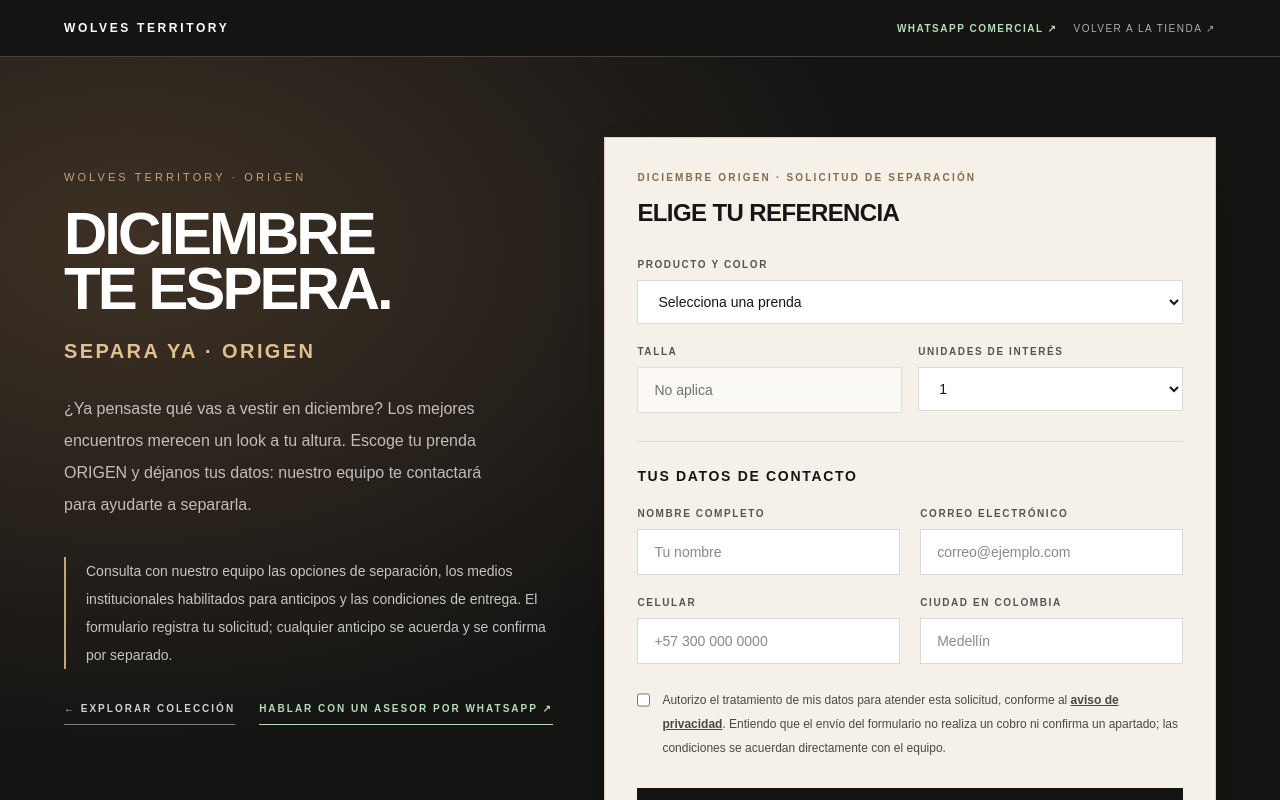
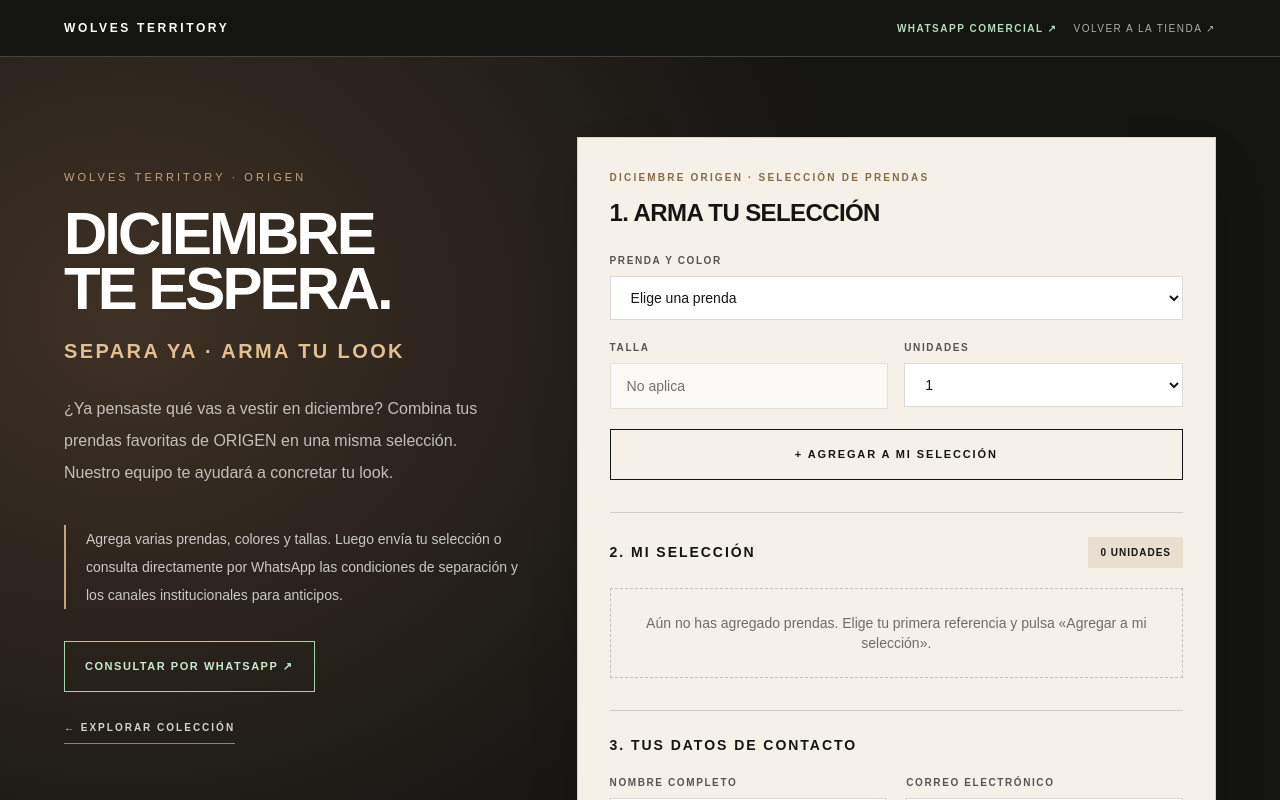
Before and after one commit to deltastudiocomunicaciones-cpu/wolves-territory, a Next.js app: page /reservas in a window 1280 px wide. Shown: the top 800 px of the page. Built offline with nearby package versions, Linux system fonts and the light colour scheme.

Commit message:
feat(reservas): accumulate mixed garments, sizes and quantities in one prelaunch request

```diff
--- a/components/reservas/ReservationForm.tsx
+++ b/components/reservas/ReservationForm.tsx
@@ -5,20 +5,47 @@ import Link from "next/link";
 import { useSearchParams } from "next/navigation";
 import { products } from "@/data/products";
 
-type Option = { slug: string; name: string; color: string | null; image: string; price: number; category: string };
+type Option = {
+  slug: string;
+  name: string;
+  color: string | null;
+  image: string;
+  price: number;
+  category: string;
+};
+type SelectedItem = { slug: string; size: string; quantity: number };
+
 const options: Option[] = products.flatMap<Option>((product) => product.variants?.length
-  ? product.variants.map((variant) => ({ slug: variant.slug, name: product.name, color: variant.color, image: variant.image, price: product.price, category: product.category }))
-  : [{ slug: product.slug, name: product.name, color: null, image: product.image, price: product.price, category: product.category }]
+  ? product.variants.map((variant) => ({
+      slug: variant.slug, name: product.name, color: variant.color,
+      image: variant.image, price: product.price, category: product.category,
+    }))
+  : [{
+      slug: product.slug, name: product.name, color: null,
+      image: product.image, price: product.price, category: product.category,
+    }]
 );
-const whatsappUrl = (message: string) => `https://wa.me/573043795035?text=${encodeURIComponent(message)}`;
-const formatCOP = (amount: number) => new Intl.NumberFormat("es-CO", { style: "currency", currency: "COP", maximumFractionDigits: 0 }).format(amount);
+
+const formatCOP = (amount: number) =>
+  new Intl.NumberFormat("es-CO", { style: "currency", currency: "COP", maximumFractionDigits: 0 }).format(amount);
+const whatsappUrl = (message: string) =>
+  `https://wa.me/573043795035?text=${encodeURIComponent(message)}`;
+const requiresSize = (option: Option) => !["Cap", "Accessory"].includes(option.category);
+const selectedKey = (item: SelectedItem) => `${item.slug}:${item.size}`;
+
+function itemLabel(item: SelectedItem) {
+  const option = options.find((candidate) => candidate.slug === item.slug);
+  if (!option) return item.slug;
+  return `${option.name}${option.color ? " · " + option.color : ""}${item.size ? " · " + item.size : ""}`;
+}
 
 export default function ReservationForm() {
   const params = useSearchParams();
-  const requestedSlug = params.get("producto") ?? "";
-  const [productSlug, setProductSlug] = useState(options.find((item) => item.slug === requestedSlug)?.slug ?? "");
+  const initialSlug = params.get("producto") ?? "";
+  const [productSlug, setProductSlug] = useState(options.find((o) => o.slug === initialSlug)?.slug ?? "");
   const [size, setSize] = useState("");
   const [quantity, setQuantity] = useState(1);
+  const [selection, setSelection] = useState<SelectedItem[]>([]);
   const [name, setName] = useState("");
   const [email, setEmail] = useState("");
   const [phone, setPhone] = useState("");
@@ -27,103 +54,217 @@ export default function ReservationForm() {
   const [company, setCompany] = useState("");
   const [busy, setBusy] = useState(false);
   const [error, setError] = useState("");
+  const [selectionError, setSelectionError] = useState("");
   const [reference, setReference] = useState("");
 
-  const selected = useMemo(() => options.find((item) => item.slug === productSlug), [productSlug]);
-  const requiresSize = selected && selected.category !== "Cap" && selected.category !== "Accessory";
+  const selected = useMemo(() => options.find((option) => option.slug === productSlug), [productSlug]);
+  const draftRequiresSize = selected ? requiresSize(selected) : false;
+  const totalUnits = selection.reduce((sum, item) => sum + item.quantity, 0);
+  const totalReference = selection.reduce((sum, item) => {
+    const option = options.find((o) => o.slug === item.slug);
+    return sum + (option?.price ?? 0) * item.quantity;
+  }, 0);
+
+  const whatsappItems = selection.map((item) =>
+    `• ${itemLabel(item)} × ${item.quantity}`
+  ).join("\n");
+  const advisorMessage = selection.length
+    ? `Hola, Wolves Territory. Me interesa separar estas prendas para diciembre:\n${whatsappItems}\nQuiero conocer disponibilidad y condiciones.`
+    : "Hola, Wolves Territory. Quiero consultar cómo separar mi look de diciembre de la colección ORIGEN.";
+
   const field = "w-full border border-black/15 bg-white px-4 py-3 text-sm text-[#161616] outline-none focus:border-[#987248]";
   const label = "mb-2 block text-[10px] font-semibold uppercase tracking-[.16em] text-black/65";
+
+  function addToSelection() {
+    setSelectionError("");
+    if (!selected) {
+      setSelectionError("Elige primero un producto.");
+      return;
+    }
+    const selectedSize = draftRequiresSize ? size : "";
+    if (draftRequiresSize && !["M", "L", "XL", "XXL"].includes(selectedSize)) {
+      setSelectionError("Elige una talla para esta prenda.");
+      return;
+    }
+    const target: SelectedItem = { slug: selected.slug, size: selectedSize, quantity };
+    const existing = selection.find((item) => selectedKey(item) === selectedKey(target));
+    if (existing && existing.quantity + quantity > 3) {
+      setSelectionError("Puedes solicitar hasta tres unidades por referencia y talla.");
+      return;
+    }
+    if (!existing && selection.length >= 12) {
+      setSelectionError("Puedes elegir hasta doce referencias diferentes en una solicitud.");
+      return;
+    }
+    if (totalUnits + quantity > 20) {
+      setSelectionError("El máximo por solicitud es de veinte unidades.");
+      return;
+    }
+    setSelection((current) => existing
+      ? current.map((item) => selectedKey(item) === selectedKey(target)
+        ? { ...item, quantity: item.quantity + quantity } : item)
+      : [...current, target]
+    );
+    setError("");
+    setQuantity(1);
+  }
+
+  function removeFromSelection(target: SelectedItem) {
+    setSelection((current) => current.filter((item) => selectedKey(item) !== selectedKey(target)));
+    setSelectionError("");
+  }
 
   async function submit(event: FormEvent<HTMLFormElement>) {
     event.preventDefault();
     if (busy) return;
+    if (selection.length === 0) {
+      setSelectionError("Agrega al menos una prenda a tu selección antes de enviarla.");
+      return;
+    }
     setBusy(true);
     setError("");
     try {
       const response = await fetch("/api/reservas", {
         method: "POST",
         headers: { "Content-Type": "application/json" },
-        body: JSON.stringify({ productSlug, size: requiresSize ? size : "", quantity, name, email, phone, city, consent, company }),
+        body: JSON.stringify({ items: selection, name, email, phone, city, consent, company }),
       });
-      const payload = await response.json() as { error?: string; reference?: string };
-      if (!response.ok || !payload.reference) {
-        setError(payload.error ?? "No fue posible registrar la solicitud.");
+      const result = await response.json() as { error?: string; reference?: string };
+      if (!response.ok || !result.reference) {
+        setError(result.error ?? "No fue posible registrar la solicitud.");
         return;
       }
-      setReference(payload.reference);
+      setReference(result.reference);
     } catch {
-      setError("No pudimos conectar con el servidor. Revisa tu conexión e inténtalo nuevamente.");
+      setError("No pudimos conectar con el servidor. Comprueba tu conexión e inténtalo nuevamente.");
     } finally {
       setBusy(false);
     }
   }
 
   if (reference) return (
-    <div className="mx-auto max-w-xl border border-[#baa27e]/70 bg-white p-8 text-center shadow-xl sm:p-12" role="status">
-      <p className="text-xs uppercase tracking-[.26em] text-[#80613b]">Primero en el territorio</p>
-      <h2 className="mt-5 text-3xl font-bold uppercase tracking-tight sm:text-4xl">Recibimos tu solicitud.</h2>
-      <p className="mt-6 text-sm leading-7 text-black/70">Registramos tu interés en la colección ORIGEN. Conserva este número para consultas.</p>
-      <p className="mt-6 break-all bg-[#f1ede6] px-4 py-5 font-mono text-sm font-semibold">{reference}</p>
-      <p className="mt-5 text-xs leading-6 text-black/60">Tu solicitud fue registrada. Este formulario no procesó ningún pago ni apartó inventario. Nuestro equipo podrá informarte las condiciones de separación y, si acuerdas un anticipo por un canal institucional, deberá confirmarte el valor, los términos y entregarte el comprobante al recibirlo.</p>
-      <a href={whatsappUrl(`Hola, Wolves Territory. Registré la solicitud ${reference} de la colección ORIGEN. Quiero conocer las opciones de separación para diciembre.`)} target="_blank" rel="noopener noreferrer" className="mt-8 inline-block bg-[#254f34] px-6 py-4 text-xs font-semibold uppercase tracking-[.18em] text-white hover:bg-[#1d422a]">Continuar por WhatsApp ↗</a><div><Link href="/#coleccion" className="mt-5 inline-block text-xs uppercase tracking-[.18em] underline">Seguir explorando</Link></div>
+    <div className="mx-auto max-w-2xl border border-[#baa27e]/70 bg-white p-7 text-center text-[#161616] shadow-xl sm:p-12" role="status">
+      <p className="text-xs uppercase tracking-[.26em] text-[#80613b]">Tu look de diciembre · Wolves Territory</p>
+      <h2 className="mt-5 text-3xl font-bold uppercase tracking-tight sm:text-4xl">¡Selección recibida!</h2>
+      <p className="mt-6 text-sm leading-7 text-black/70">Registramos las {selection.length} referencias de tu selección. Conserva este número y úsalo para continuar con nuestro asesor comercial.</p>
+      <p className="mt-5 break-all bg-[#f1ede6] px-4 py-5 font-mono text-sm font-semibold">{reference}</p>
+      <div className="mt-5 space-y-2 text-left">
+        {selection.map((item) => (
+          <div key={selectedKey(item)} className="flex justify-between gap-3 border-b border-black/10 pb-2 text-xs">
+            <span>{itemLabel(item)}</span><strong>× {item.quantity}</strong>
+          </div>
+        ))}
+      </div>
+      <p className="mt-6 text-xs leading-6 text-black/65">Este formulario no procesó pagos ni descontó inventario. La disponibilidad, las condiciones y cualquier anticipo deben confirmarse con el equipo comercial; exige comprobante al realizar un pago.</p>
+      <a
+        href={whatsappUrl(`Hola, Wolves Territory. Mi solicitud es ${reference}. Quiero concretar la separación de mi selección para diciembre:\n${whatsappItems}`)}
+        target="_blank" rel="noopener noreferrer"
+        className="mt-7 inline-flex w-full justify-center bg-[#245337] px-5 py-4 text-xs font-bold uppercase tracking-[.14em] text-white hover:bg-[#1c452d]"
+      >Continuar mi solicitud por WhatsApp ↗</a>
+      <Link href="/#coleccion" className="mt-5 inline-block text-xs uppercase tracking-[.18em] underline">Seguir explorando</Link>
     </div>
   );
 
   return (
-    <div className="mx-auto grid max-w-6xl gap-10 lg:grid-cols-[.9fr_1.1fr]">
+    <div className="mx-auto grid max-w-6xl gap-10 lg:grid-cols-[.85fr_1.15fr]">
       <div className="lg:sticky lg:top-8 lg:self-start">
         <p className="text-[11px] uppercase tracking-[.28em] text-[#c5a47c]">Wolves Territory · ORIGEN</p>
-        <h1 className="mt-5 text-5xl font-black uppercase leading-[.93] tracking-[-.05em] sm:text-6xl">Diciembre<br/>te espera.</h1><p className="mt-5 text-xl font-semibold uppercase tracking-[.12em] text-[#e2bf91]">SEPARA YA · ORIGEN</p>
-        <p className="mt-7 max-w-md text-base leading-8 text-white/70">¿Ya pensaste qué vas a vestir en diciembre? Los mejores encuentros merecen un look a tu altura. Escoge tu prenda ORIGEN y déjanos tus datos: nuestro equipo te contactará para ayudarte a separarla.</p>
+        <h1 className="mt-5 text-5xl font-black uppercase leading-[.93] tracking-[-.05em] sm:text-6xl">Diciembre<br/>te espera.</h1>
+        <p className="mt-5 text-xl font-semibold uppercase tracking-[.12em] text-[#e2bf91]">SEPARA YA · ARMA TU LOOK</p>
+        <p className="mt-7 max-w-md text-base leading-8 text-white/70">¿Ya pensaste qué vas a vestir en diciembre? Combina tus prendas favoritas de ORIGEN en una misma selección. Nuestro equipo te ayudará a concretar tu look.</p>
         <div className="mt-9 border-l-2 border-[#c5a47c] pl-5 text-sm leading-7 text-white/75">
-          Consulta con nuestro equipo las opciones de separación, los medios institucionales habilitados para anticipos y las condiciones de entrega. El formulario registra tu solicitud; cualquier anticipo se acuerda y se confirma por separado.
+          Agrega varias prendas, colores y tallas. Luego envía tu selección o consulta directamente por WhatsApp las condiciones de separación y los canales institucionales para anticipos.
         </div>
-        <div className="mt-8 flex flex-wrap gap-x-6 gap-y-4"><Link href="/#coleccion" className="inline-block border-b border-white/45 pb-2 text-[10px] font-semibold uppercase tracking-[.2em] text-white/80 hover:text-white">← Explorar colección</Link><a href={whatsappUrl(`Hola, Wolves Territory. Quiero consultar las opciones de separación para diciembre${selected ? ` de ${selected.name}${selected.color ? " " + selected.color : ""}` : " de la colección ORIGEN"}.`)} target="_blank" rel="noopener noreferrer" className="inline-block border-b border-[#b5ddb9] pb-2 text-[10px] font-semibold uppercase tracking-[.2em] text-[#b5ddb9] hover:text-white">Hablar con un asesor por WhatsApp ↗</a></div>
+        <a
+          href={whatsappUrl(advisorMessage)} target="_blank" rel="noopener noreferrer"
+          className="mt-8 inline-flex items-center gap-2 border border-[#a6d3aa] px-5 py-4 text-[11px] font-bold uppercase tracking-[.14em] text-[#c8ebcc] hover:bg-[#19452a]"
+        >Consultar por WhatsApp ↗</a>
+        <div><Link href="/#coleccion" className="mt-7 inline-block border-b border-white/45 pb-2 text-[10px] font-semibold uppercase tracking-[.2em] text-white/80 hover:text-white">← Explorar colección</Link></div>
       </div>
+
       <form onSubmit={submit} className="border border-[#ddd2c2] bg-[#f5f1e9] p-5 text-[#151515] shadow-2xl sm:p-8">
-        <p className="text-[10px] font-semibold uppercase tracking-[.22em] text-[#876a46]">Diciembre ORIGEN · Solicitud de separación</p>
-        <h2 className="mt-3 text-2xl font-bold uppercase tracking-tight">Elige tu referencia</h2>
-        <div className="mt-7">
-          <label htmlFor="reserve-product" className={label}>Producto y color</label>
-          <select id="reserve-product" className={field} required value={productSlug} onChange={(e) => { setProductSlug(e.target.value); setSize(""); }}>
-            <option value="">Selecciona una prenda</option>
+        <p className="text-[10px] font-semibold uppercase tracking-[.22em] text-[#876a46]">Diciembre ORIGEN · Selección de prendas</p>
+        <h2 className="mt-3 text-2xl font-bold uppercase tracking-tight">1. Arma tu selección</h2>
+        <div className="mt-6">
+          <label htmlFor="reserve-product" className={label}>Prenda y color</label>
+          <select id="reserve-product" className={field} value={productSlug} onChange={(e) => { setProductSlug(e.target.value); setSize(""); setSelectionError(""); }}>
+            <option value="">Elige una prenda</option>
             {options.map((item) => <option key={item.slug} value={item.slug}>{item.name}{item.color ? ` · ${item.color}` : ""}</option>)}
           </select>
         </div>
         {selected && (
-          <div className="mt-5 flex gap-4 border border-black/10 bg-white p-3">
+          <div className="mt-4 flex gap-4 border border-black/10 bg-white p-3">
             {/* eslint-disable-next-line @next/next/no-img-element */}
             <img src={selected.image} alt={selected.name} className="h-28 w-24 shrink-0 object-cover" />
             <div className="flex flex-col justify-center gap-2">
               <p className="text-sm font-semibold uppercase">{selected.name}{selected.color ? ` · ${selected.color}` : ""}</p>
-              <p className="text-sm">{formatCOP(selected.price)} COP</p>
-              <p className="text-[10px] leading-4 text-black/55">Precio mostrado como referencia; sujeto a confirmación comercial.</p>
+              <p className="text-sm">{formatCOP(selected.price)}</p>
+              <p className="text-[10px] leading-4 text-black/55">Valor del catálogo sujeto a confirmación comercial.</p>
             </div>
           </div>
         )}
         <div className="mt-5 grid grid-cols-2 gap-4">
-          {requiresSize ? <div><label htmlFor="reserve-size" className={label}>Talla</label><select id="reserve-size" required value={size} onChange={(e) => setSize(e.target.value)} className={field}><option value="">Elige talla</option>{["M", "L", "XL", "XXL"].map(s=><option key={s}>{s}</option>)}</select></div> : <div><p className={label}>Talla</p><div className="border border-black/10 bg-white/60 px-4 py-3 text-sm text-black/55">No aplica</div></div>}
-          <div><label htmlFor="reserve-qty" className={label}>Unidades de interés</label><select id="reserve-qty" value={quantity} onChange={(e) => setQuantity(Number(e.target.value))} className={field}>{[1,2,3].map(n=><option key={n} value={n}>{n}</option>)}</select></div>
+          {draftRequiresSize
+            ? <div><label htmlFor="reserve-size" className={label}>Talla</label><select id="reserve-size" value={size} onChange={e=>setSize(e.target.value)} className={field}><option value="">Elige talla</option>{["M","L","XL","XXL"].map(s=><option key={s} value={s}>{s}</option>)}</select></div>
+            : <div><p className={label}>Talla</p><div className="border border-black/10 bg-white/60 px-4 py-3 text-sm text-black/55">No aplica</div></div>}
+          <div><label htmlFor="reserve-qty" className={label}>Unidades</label><select id="reserve-qty" value={quantity} onChange={e=>setQuantity(Number(e.target.value))} className={field}>{[1,2,3].map(n=><option key={n} value={n}>{n}</option>)}</select></div>
         </div>
-        <div className="mt-7 border-t border-black/10 pt-6">
-          <h3 className="mb-5 text-sm font-bold uppercase tracking-[.12em]">Tus datos de contacto</h3>
+        {selectionError && <p className="mt-4 text-xs font-semibold text-red-700" role="alert">{selectionError}</p>}
+        <button type="button" onClick={addToSelection} className="mt-5 w-full border border-[#141414] px-5 py-4 text-[11px] font-bold uppercase tracking-[.17em] transition hover:bg-black hover:text-white">
+          + Agregar a mi selección
+        </button>
+
+        <section className="mt-8 border-t border-black/15 pt-6" aria-label="Tu selección acumulada">
+          <div className="flex flex-wrap items-center justify-between gap-3">
+            <h3 className="text-sm font-bold uppercase tracking-[.14em]">2. Mi selección</h3>
+            <span className="bg-[#e8dfd1] px-3 py-2 text-[10px] font-semibold uppercase tracking-widest">{totalUnits} {totalUnits === 1 ? "unidad" : "unidades"}</span>
+          </div>
+          {selection.length === 0 ? (
+            <p className="mt-5 border border-dashed border-black/20 px-4 py-6 text-center text-sm text-black/55">Aún no has agregado prendas. Elige tu primera referencia y pulsa «Agregar a mi selección».</p>
+          ) : (
+            <div className="mt-5 space-y-3">
+              {selection.map((item) => {
+                const option = options.find((o) => o.slug === item.slug);
+                return (
+                  <div key={selectedKey(item)} className="flex items-center gap-3 border border-black/10 bg-white p-3">
+                    {option && <img src={option.image} alt="" className="h-16 w-14 shrink-0 object-cover" />}
+                    <div className="min-w-0 flex-1">
+                      <p className="text-[12px] font-semibold uppercase leading-5">{itemLabel(item)}</p>
+                      <p className="mt-1 text-[11px] text-black/60">{option ? formatCOP(option.price * item.quantity) : ""} · {item.quantity} {item.quantity === 1 ? "unidad" : "unidades"}</p>
+                    </div>
+                    <button type="button" onClick={() => removeFromSelection(item)} className="shrink-0 px-2 py-2 text-[10px] font-semibold uppercase text-red-800 underline underline-offset-4" aria-label={`Quitar ${itemLabel(item)}`}>Quitar</button>
+                  </div>
+                );
+              })}
+              <div className="flex items-end justify-between gap-4 border-t border-black/15 pt-5">
+                <span className="text-[11px] font-semibold uppercase tracking-wider">Valor referencial</span>
+                <strong className="text-xl">{formatCOP(totalReference)}</strong>
+              </div>
+              <p className="text-[10px] leading-5 text-black/55">Estimación del catálogo, no cobro ni confirmación de existencia. El equipo confirmará condiciones antes de cualquier pago.</p>
+            </div>
+          )}
+        </section>
+
+        <section className="mt-8 border-t border-black/15 pt-6">
+          <h3 className="mb-5 text-sm font-bold uppercase tracking-[.14em]">3. Tus datos de contacto</h3>
           <div className="grid gap-5 sm:grid-cols-2">
-            <div><label htmlFor="reserve-name" className={label}>Nombre completo</label><input id="reserve-name" type="text" autoComplete="name" maxLength={100} required minLength={3} value={name} onChange={e=>setName(e.target.value)} className={field} placeholder="Tu nombre" /></div>
+            <div><label htmlFor="reserve-name" className={label}>Nombre completo</label><input id="reserve-name" type="text" autoComplete="name" maxLength={100} minLength={3} required value={name} onChange={e=>setName(e.target.value)} className={field} placeholder="Tu nombre" /></div>
             <div><label htmlFor="reserve-email" className={label}>Correo electrónico</label><input id="reserve-email" type="email" autoComplete="email" maxLength={180} required value={email} onChange={e=>setEmail(e.target.value)} className={field} placeholder="correo@ejemplo.com" /></div>
             <div><label htmlFor="reserve-phone" className={label}>Celular</label><input id="reserve-phone" type="tel" autoComplete="tel" maxLength={25} required value={phone} onChange={e=>setPhone(e.target.value)} className={field} placeholder="+57 300 000 0000" /></div>
             <div><label htmlFor="reserve-city" className={label}>Ciudad en Colombia</label><input id="reserve-city" type="text" autoComplete="address-level2" maxLength={90} required value={city} onChange={e=>setCity(e.target.value)} className={field} placeholder="Medellín" /></div>
           </div>
-        </div>
+        </section>
         <div className="absolute -left-[10000px] h-0 w-0 overflow-hidden" aria-hidden="true"><label htmlFor="reserve-company">Empresa</label><input id="reserve-company" type="text" tabIndex={-1} autoComplete="off" value={company} onChange={e=>setCompany(e.target.value)}/></div>
         <label className="mt-6 flex cursor-pointer items-start gap-3 text-xs leading-6 text-black/70">
-          <input type="checkbox" className="mt-1 h-4 w-4 accent-black" checked={consent} required onChange={e=>setConsent(e.target.checked)}/>
-          <span>Autorizo el tratamiento de mis datos para atender esta solicitud, conforme al <Link href="/reservas/privacidad" target="_blank" className="font-semibold underline">aviso de privacidad</Link>. Entiendo que el envío del formulario no realiza un cobro ni confirma un apartado; las condiciones se acuerdan directamente con el equipo.</span>
+          <input type="checkbox" className="mt-1 h-4 w-4 accent-black" checked={consent} required onChange={e=>setConsent(e.target.checked)} />
+          <span>Autorizo el tratamiento de mis datos para atender esta solicitud conforme al <Link href="/reservas/privacidad" target="_blank" className="font-semibold underline">aviso de privacidad</Link>. Entiendo que enviar este formulario no cobra ni aparta mercancía; las condiciones se acuerdan con el equipo.</span>
         </label>
         {error && <div role="alert" className="mt-5 border border-red-300 bg-red-50 p-4 text-sm text-red-800">{error}</div>}
-        <button disabled={busy} type="submit" className="mt-7 w-full bg-[#141414] px-6 py-5 text-[12px] font-bold uppercase tracking-[.22em] text-white transition hover:bg-[#816143] disabled:cursor-wait disabled:opacity-60">
-          {busy ? "Registrando solicitud..." : "SEPARA YA · QUIERO MI LOOK"}
+        <button disabled={busy || selection.length === 0} type="submit" className="mt-7 w-full bg-[#141414] px-6 py-5 text-[12px] font-bold uppercase tracking-[.18em] text-white transition hover:bg-[#816143] disabled:cursor-not-allowed disabled:opacity-45">
+          {busy ? "Registrando tu selección..." : "SEPARA YA · ENVIAR MI SELECCIÓN"}
         </button>
-        <p className="mt-4 text-center text-[10px] leading-5 text-black/50">Recibirás una referencia de solicitud. Para formalizar un anticipo, consulta directamente con nuestro equipo las condiciones y exige el comprobante al efectuar el pago.</p>
+        <a href={whatsappUrl(advisorMessage)} target="_blank" rel="noopener noreferrer" className="mt-3 flex w-full items-center justify-center border border-[#245337] px-4 py-4 text-[11px] font-bold uppercase tracking-[.14em] text-[#245337] hover:bg-[#e2eddf]">Consultar mi selección por WhatsApp ↗</a>
+        <p className="mt-4 text-center text-[10px] leading-5 text-black/55">El envío registra tu solicitud completa y devuelve una única referencia. Para cualquier anticipo, solicita al asesor las condiciones y el comprobante al pagar.</p>
       </form>
     </div>
   );
```
